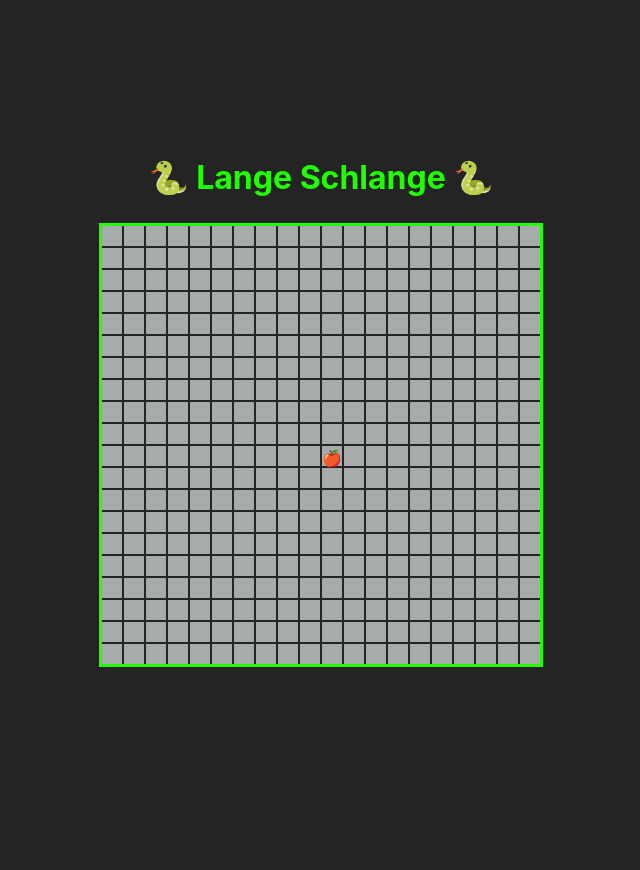
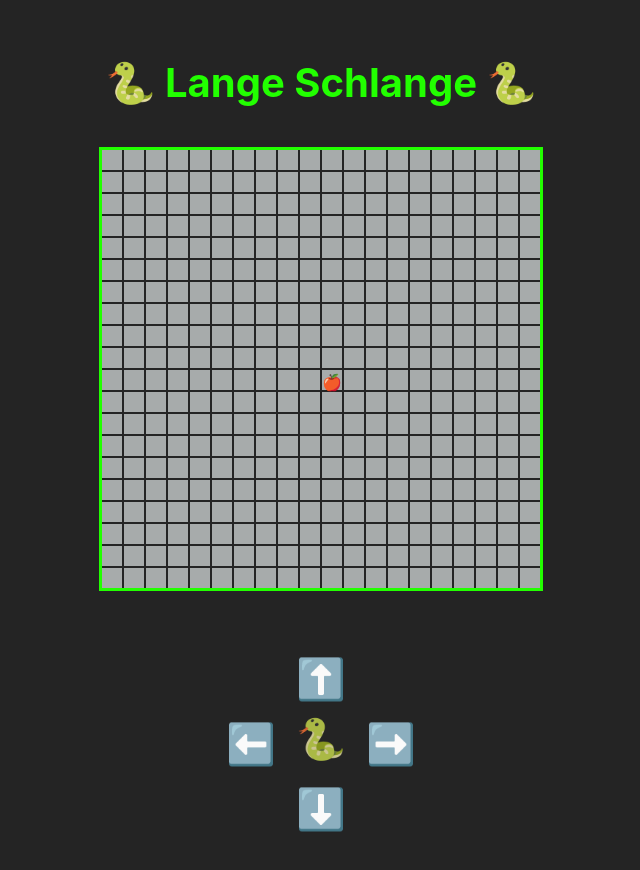
Before and after one commit to h4ka/snake-svelte, a Svelte app: page / in a window 1280 px wide. Shown: the whole page, without its empty margins (319-959 px from the left). Before the commit the page ends 800 px from the top, so only its background shows below. Built offline with nearby package versions, Linux system fonts and the light colour scheme.

Commit message:
add controls

```diff
--- a/src/App.svelte
+++ b/src/App.svelte
@@ -19,12 +19,8 @@
      * @param {{ key: string; }} event
      */
     function onKeyDown(event) {
-        if (!isGameRunning) {
-            isGameRunning = true;
-            timer = setInterval(function () {
-                runGame();
-            }, 300);
-        }
+        startGame();
+
         if (event.key === "ArrowLeft") {
             snake.nextDirection = "left";
         } else if (event.key === "ArrowRight") {
@@ -33,6 +29,29 @@
             snake.nextDirection = "up";
         } else if (event.key === "ArrowDown") {
             snake.nextDirection = "down";
+        } else if (event.key === "Escape") {
+            terminateGame();
+            location.reload();
+        }
+    }
+
+    /**
+     * @param {string} direction
+     */
+    function turn(direction) {
+        startGame();
+        snake.nextDirection = direction;
+    }
+
+    function startGame() {
+        if (!isGameRunning) {
+            isGameRunning = true;
+            timer = setInterval(
+                function () {
+                    runGame();
+                },
+                Math.max(50, 300 * ((100 - snake.body.length) / 100))
+            );
         }
     }
 
@@ -85,14 +104,6 @@
 
 <main>
     <h1>🐍 Lange Schlange 🐍</h1>
-    <!-- svelte-ignore a11y-no-static-element-interactions -->
-    {#if !snake.isAlive}
-        <div class="game-over">
-            <h1>GAME OVER</h1>
-            <!-- svelte-ignore a11y-click-events-have-key-events -->
-            <div class="restart-button" on:click={() => location.reload()}>restart</div>
-        </div>
-    {/if}
     <div class="board">
         {#each board.grid as row}
             <div class="row">
@@ -112,6 +123,23 @@
             </div>
         {/each}
     </div>
+    <div class="container">
+        {#if !snake.isAlive}
+            <div class="game-over">
+                <div class="restart-button" on:click={() => location.reload()}>restart</div>
+            </div>
+        {:else}
+            <div class="controls">
+                <div on:click={() => turn("left")} class="left arrow">⬅️</div>
+                <div class="updown">
+                    <div on:click={() => turn("up")} class="up arrow">⬆️</div>
+                    <div>🐍</div>
+                    <div on:click={() => turn("down")} class="down arrow">⬇️</div>
+                </div>
+                <div on:click={() => turn("right")} class="right arrow">➡️</div>
+            </div>
+        {/if}
+    </div>
 </main>
 <svelte:window on:keydown|preventDefault={onKeyDown} />
 <audio src="src/assets/sounds/eat.mp3" bind:this={eatSound}></audio>
@@ -120,7 +148,11 @@
 <style>
     h1 {
         color: #22ff00;
+        font-size: min(calc(100vw / 10), 40px);
+        line-height: 1.2;
+        margin-bottom: 1em;
     }
+
     .board {
         display: flex;
         flex-direction: column;
@@ -153,25 +185,52 @@
         border: #19bb00 1px solid;
     }
 
+    .container {
+        display: flex;
+        flex-direction: column;
+        margin-top: 3em;
+    }
+
+    .controls {
+        display: flex;
+        justify-content: center;
+        align-items: center;
+        height: 5em;
+        font-size: min(calc(100vw / 10), 40px);
+    }
+
+    .arrow {
+        color: #22ff00;
+        width: 50px;
+        height: 50px;
+        margin: 10px;
+    }
+
+    .updown {
+        display: flex;
+        flex-direction: column;
+        justify-content: center;
+        align-items: center;
+    }
+
     .game-over {
-        position: absolute;
-        top: 50%;
-        left: 50%;
-        transform: translate(-50%, -50%);
         color: #22ff00;
+        display: flex;
+        justify-content: center;
+        align-items: center;
     }
 
     .restart-button {
         cursor: pointer;
         color: #22ff00;
-        border-radius: 25px;
-        padding: 5px;
-        margin-top: 10px;
-        text-align: center;
+        border-radius: 100%;
+        width: 5em;
+        height: 5em;
+        display: flex;
+        justify-content: center;
+        align-items: center;
         font-weight: 400;
-        background-color: rgb(92, 92, 92);
-
-        font-size: 20px;
-        border: 1px solid #22ff00;
+        font-size: min(calc(100vw / 10), 40px);
+        border: 2px solid #22ff00;
     }
 </style>
```
